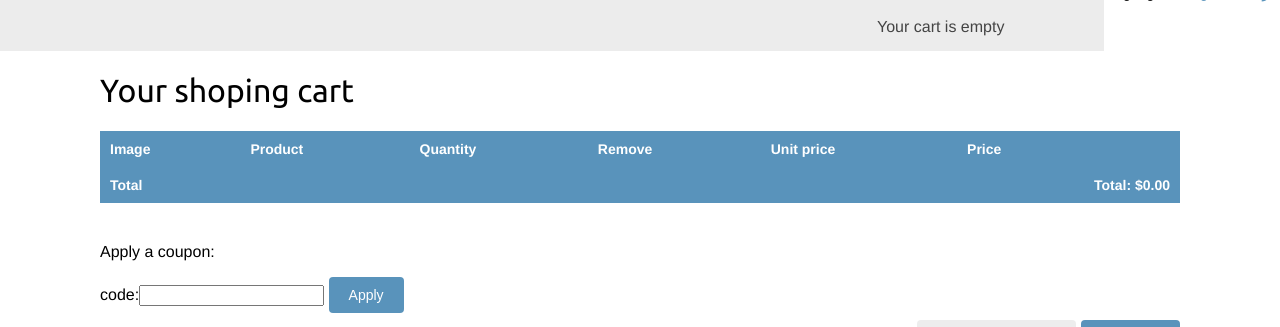
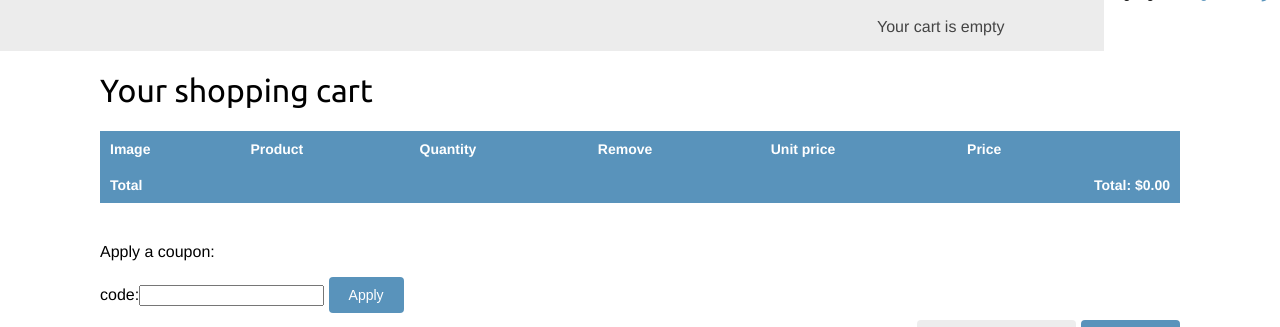
Before and after one commit to mousakhani/my_shop, a Django app: template templates/cart/detail.html in a window 1280 px wide. Shown: the part 19-346 px from the top of the page. Run offline with Django 3.2, Linux system fonts and the light colour scheme; the template is opened without the code that fills it: values that come from a table or form of the project are taken from there, others are empty.

Commit message:
translate shop literals

```diff
--- a/templates/cart/detail.html
+++ b/templates/cart/detail.html
@@ -1,10 +1,10 @@
 {% extends '_base.html' %}
 {% load i18n %}
 {% load static %}
-{% block title %}{% trans 'Your shoping cart' %}{% endblock %}
+{% block title %}{% trans 'Your shopping cart' %}{% endblock %}
 
 {% block content %}
-    <h1>{% trans 'Your shoping cart' %}</h1>
+    <h1>{% trans 'Your shopping cart' as cart_ %} {{ cart_ }}</h1>
     {% trans 'Remove' as Remove %}
     <table class="cart">
         <thead>
```
Also changed, not shown: locale/fa/LC_MESSAGES/django.po.
